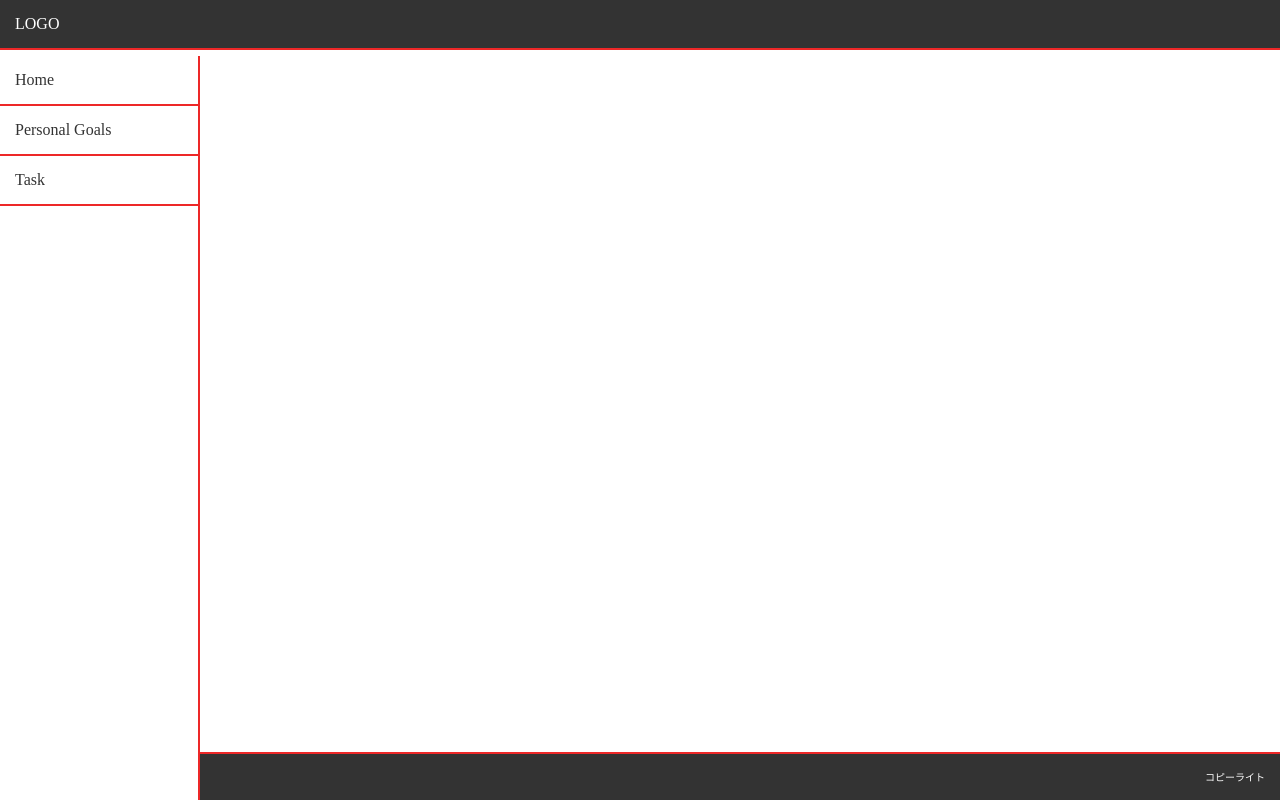
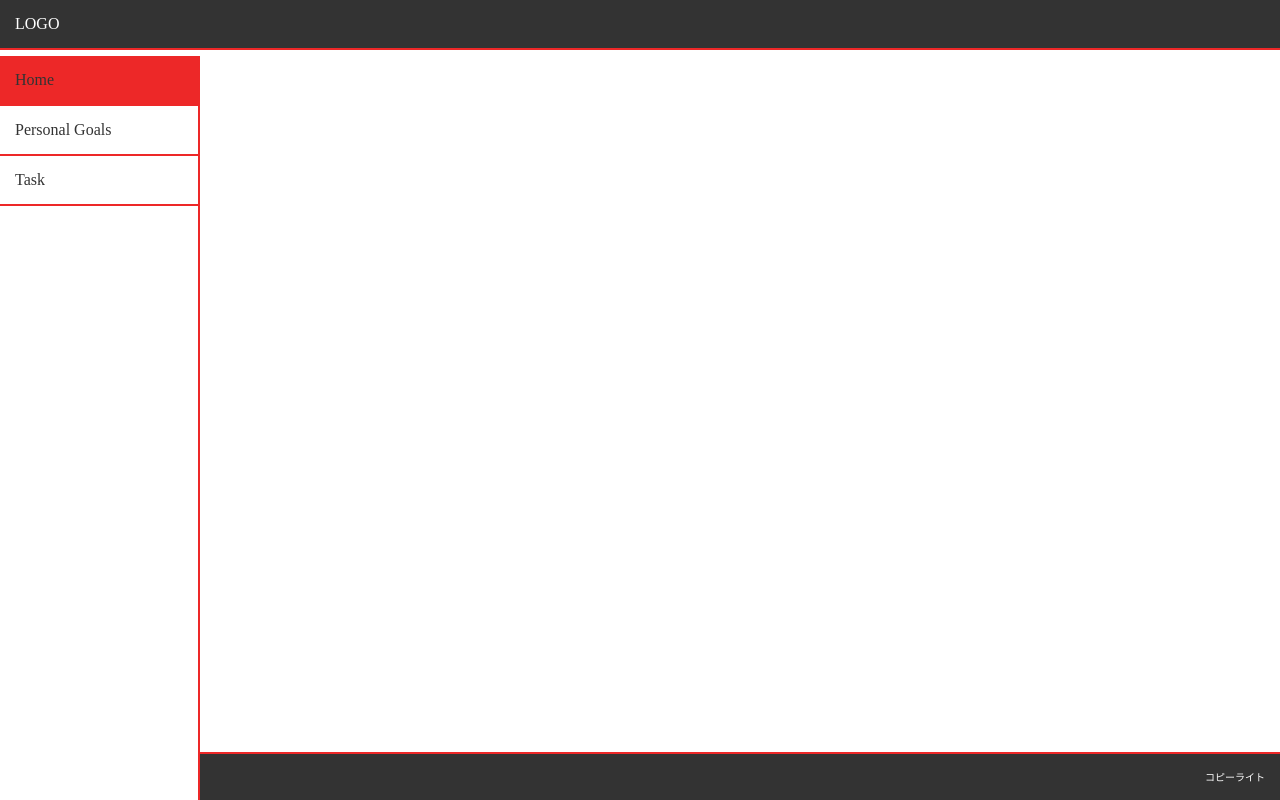
Before and after one commit to shushuTona/shushuTona_practice, a React (Create React App) app in the folder react/hooks_ts_practice/: page / in a window 1280 px wide. Built offline with nearby package versions, Linux system fonts and the light colour scheme.

Commit message:
サイドナビカレント表示作成

```diff
--- a/react/hooks_ts_practice/src/component/layout/SideNav.tsx
+++ b/react/hooks_ts_practice/src/component/layout/SideNav.tsx
@@ -1,19 +1,32 @@
-import React from 'react';
-import { Link } from 'react-router-dom';
+import { memo } from 'react';
+import { Link, useRouteMatch } from 'react-router-dom';
 import './css/SideNav.css';
 
-const SideNav = React.memo( () => {
+interface Props {
+    to: string,
+    label: string
+}
+
+const CurrentLink = memo( ( { to, label }: Props ) => {
+    const current = useRouteMatch( { path: to } );
+
+    return (
+        <li className={'sideNav__listItem ' + ( current?.isExact ? 'is-current' : '')}>
+            <Link to={to}><span>{label}</span></Link>
+        </li>
+    )
+} );
+
+const SideNav = memo( () => {
     console.log( 'SideNav' );
 
     return (
         <div className="l-sideNav">
-            <div className="sideNav__inner">
-                <ul className="sideNav__list">
-                    <li className="sideNav__listItem"><Link to="/"><span>Home</span></Link></li>
-                    <li className="sideNav__listItem"><Link to="/goals"><span>Personal Goals</span></Link></li>
-                    <li className="sideNav__listItem"><Link to="/task"><span>Task</span></Link></li>
-                </ul>
-            </div>
+            <ul className="sideNav__list">
+                <CurrentLink to="/" label="Home" />
+                <CurrentLink to="/goals" label="Personal Goals" />
+                <CurrentLink to="/task" label="Task" />
+            </ul>
         </div>
     );
 } );
--- a/react/hooks_ts_practice/src/component/layout/css/SideNav.css
+++ b/react/hooks_ts_practice/src/component/layout/css/SideNav.css
@@ -46,4 +46,46 @@
         display: block;
         border-bottom: 2px solid #ed2828;
     }
+
+    /* current表示 */
+    .sideNav__listItem.is-current a::before {
+        transform: translateX(0);
+    }
+
+    .sideNav__listItem.is-current a span {
+        color: #fff;
+    }
+
+    .sideNav__listItem a {
+        overflow: hidden;
+        position: relative;
+    }
+
+    .sideNav__listItem a::before {
+        content: "";
+        width: 100%;
+        height: 100%;
+        transform: translateX(-100%);
+        transition: transform .3s;
+        background-color: #ed2828;
+        position: absolute;
+        top: 0;
+        left: 0;
+    }
+
+    .sideNav__listItem a:hover::before,
+    .sideNav__listItem a:focus::before {
+        transform: translateX(0);
+    }
+
+    .sideNav__listItem a span {
+        transition:  color .3s;
+        position: relative;
+        z-index: 1;
+    }
+
+    .sideNav__listItem a:hover span,
+    .sideNav__listItem a:focus span {
+        color: #fff;
+    }
 }
--- a/react/hooks_ts_practice/src/component/module/Heading.tsx
+++ b/react/hooks_ts_practice/src/component/module/Heading.tsx
@@ -1,4 +1,4 @@
-import React from 'react';
+import { memo } from 'react';
 import './css/Heading.css';
 
 type headingGroup = ( 'h1' | 'h2' | 'h3' | 'h4' | 'h5' | 'h6' );
@@ -7,7 +7,7 @@ interface Props  {
     htmlHeadingTag: keyof JSX.IntrinsicElements & headingGroup
 }
 
-const Heading = React.memo( ( { text, htmlHeadingTag }: Props) => {
+const Heading = memo( ( { text, htmlHeadingTag }: Props) => {
     console.log( 'Heading' );
 
     const CustomTag = htmlHeadingTag;
```
